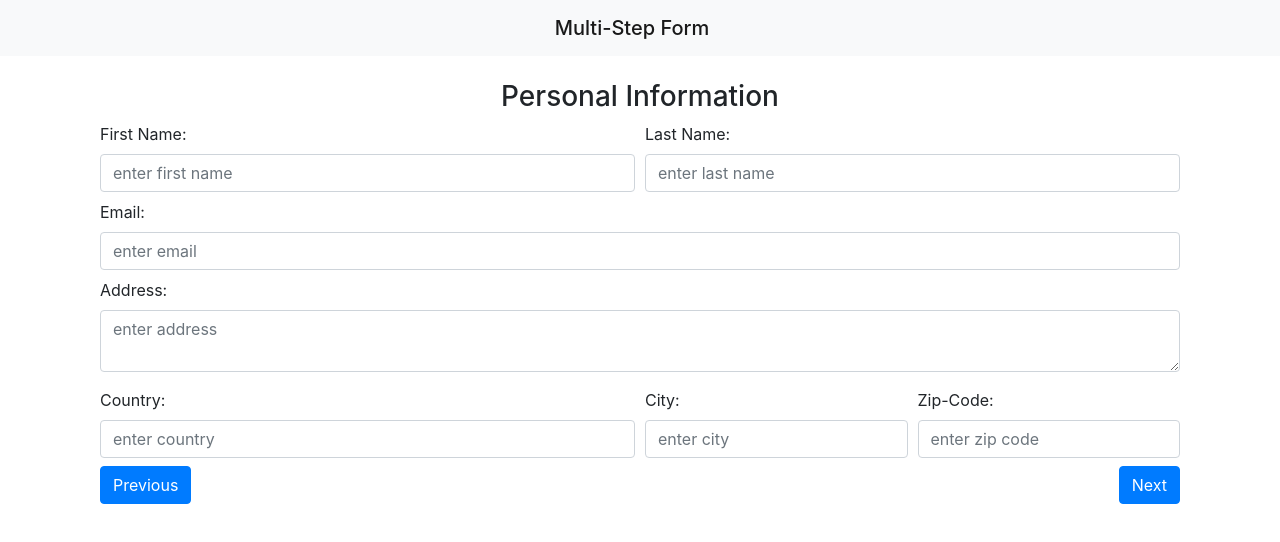
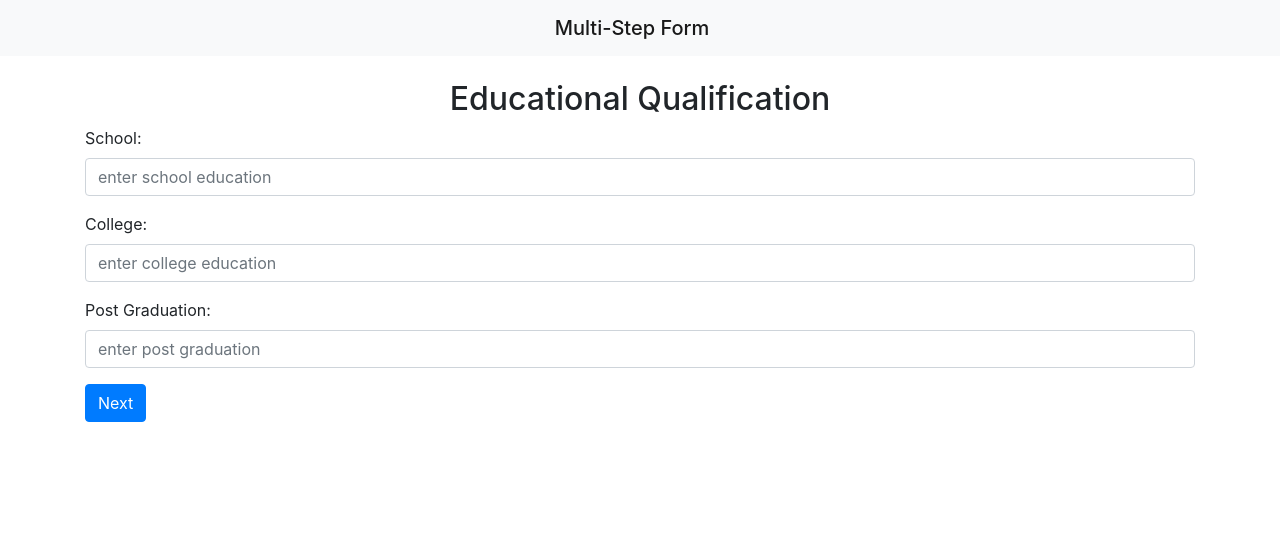
Before and after one commit to Yjspoder/form, a React (Create React App) app: page / in a window 1280 px wide. Shown: the top 542 px of the page. Built offline with nearby package versions, Linux system fonts and the light colour scheme.

Commit message:
Add educational qualifiacation validation

```diff
--- a/src/App.jsx
+++ b/src/App.jsx
@@ -21,8 +21,8 @@ class App extends Component {
       <Header />
       <div className="container mt-4">
           {/* <Profile /> */}
-          <PersonalInfo />
-          {/* <EducationalQualification /> */}
+          {/* <PersonalInfo /> */}
+          <EducationalQualification />
       </div>
       </div>
     );
--- a/src/EducationalQualification.jsx
+++ b/src/EducationalQualification.jsx
@@ -6,7 +6,8 @@ export default class EducationalQualification extends Component {
     this.state = {
       school: "",
       college: "",
-      post_graduation: ""
+      post_graduation: "",
+      general_error: null
     };
   }
 
@@ -16,13 +17,33 @@ export default class EducationalQualification extends Component {
     });
   };
 
+  handleError = (e) => {
+    e.preventDefault();
+    const { school, college, post_graduation } = this.state;
+    !school || !college || !post_graduation
+      ? this.setState({
+          general_error: "All fields are must.",
+        })
+      : console.log("state set.")
+  };
+
   render() {
-    const { school, college, post_graduation } = this.state;
+    const { school, college, post_graduation, general_error } = this.state;
     return (
-      <form>
+      <form onSubmit={this.handleError}>
         <h1 className="h2 d-flex justify-content-center">
           Educational Qualification
         </h1>
+        {general_error ? (
+          <div className="alert alert-warning" role="alert">
+            <strong className="d-flex justify-content-center">
+              {general_error}
+            </strong>
+          </div>
+        ) : (
+          <></>
+          )}
+
         <div className="form-group">
           <label htmlFor="school">School:</label>
           <input
@@ -60,7 +81,7 @@ export default class EducationalQualification extends Component {
           />
         </div>
         <button type="submit" className="btn btn-primary">
-          Submit
+          Next
         </button>
       </form>
     );
```
